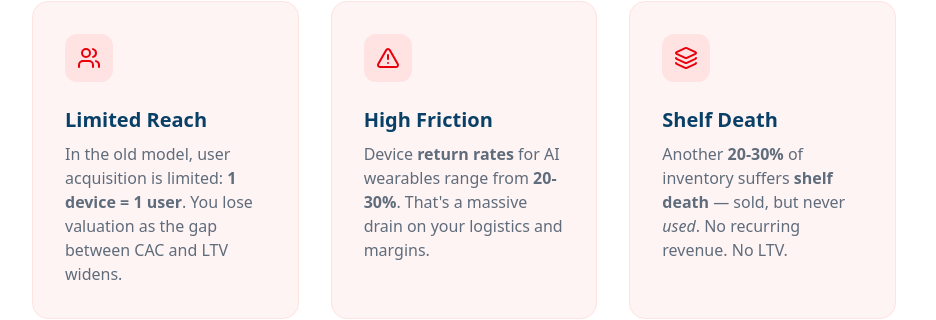
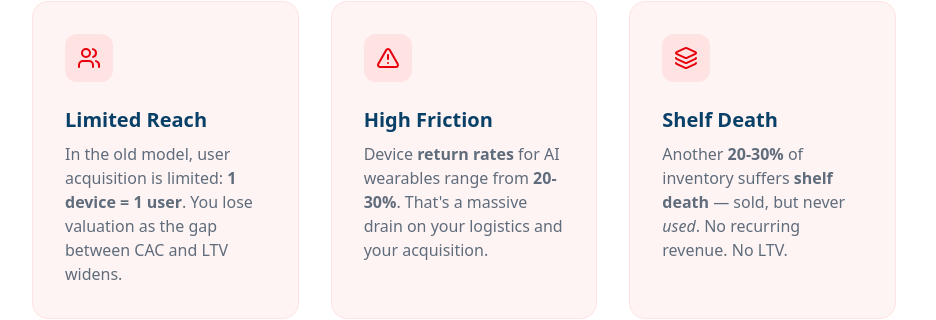
Before and after one commit to thinking-spot/techloop, a Next.js app: page /partners in a window 1280 px wide. Shown: the part 1139-1459 px from the top of the page, without its empty margins (304-1240 px from the left). Built offline with nearby package versions, Linux system fonts and the light colour scheme.

Commit message:
Improve partner page copy

```diff
--- a/src/app/partners/page.tsx
+++ b/src/app/partners/page.tsx
@@ -75,7 +75,7 @@ export default function PartnersPage() {
                             </div>
                             <h3 className="text-xl font-bold text-headline mb-2">High Friction</h3>
                             <p className="text-paragraph">
-                                Device <b>return rates</b> for AI wearables range from <b>20-30%</b>. That&apos;s a massive drain on your logistics and margins.
+                                Device <b>return rates</b> for AI wearables range from <b>20-30%</b>. That&apos;s a massive drain on your logistics and your acquisition.
                             </p>
                         </div>
                         {/* Card 3 */}
```
